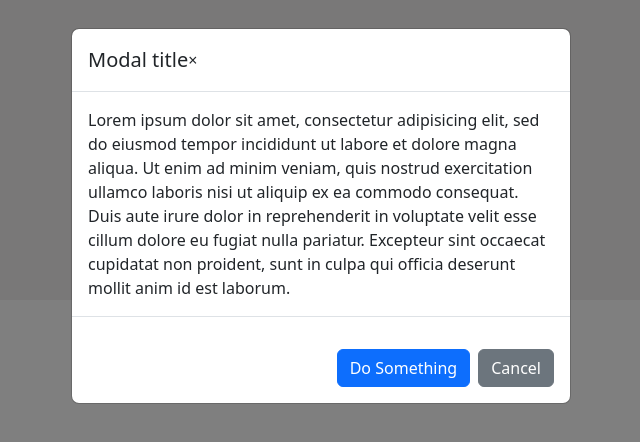
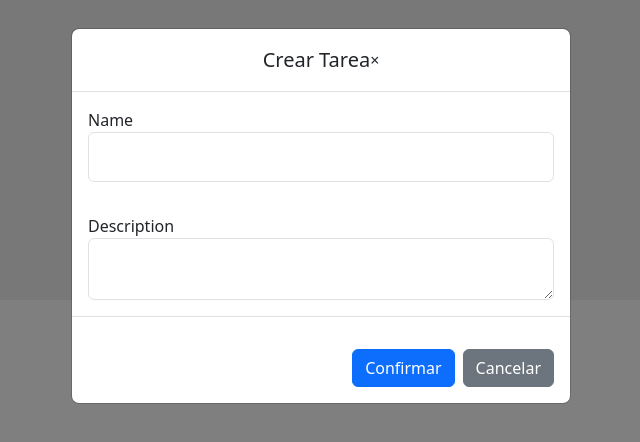
Before and after one commit to eudyyuniorramires/todo-app, a React (Create React App) app: page / in a window 1280 px wide. Both pictures are taken after a click on the button "Crear Tarea". Shown: the top 442 px of the page, without its empty margins (319-959 px from the left). Built offline with nearby package versions, Linux system fonts and the light colour scheme.

Commit message:
Implement task creation functionality with modal; add styling for input fields

```diff
--- a/src/Components/TodoList.jsx
+++ b/src/Components/TodoList.jsx
@@ -5,9 +5,21 @@ import CreateTask from "../Modal/CreateTask";
 const TodoList = () => {
 
     const [modal, setModal] = useState(false);
+    const [taskList, setTaskList] = useState([]);
 
     const toggle = () =>{
         setModal(!modal);
+    }
+
+
+    const saveTask = (taskObject) =>{
+
+        let tempList = taskList;
+        tempList.push(taskObject);
+        setTaskList(tempList);
+        setModal(false);
+
+
     }
     return (
 
@@ -18,10 +30,10 @@ const TodoList = () => {
         </div>
 
         <div className='tarea-container'>
-
+              {taskList.map((Object) => <li>{Object.Name} </li>)}
         </div>
 
-        <CreateTask toggle = {toggle } modal ={modal}/>
+        <CreateTask toggle = {toggle } modal ={modal} save = {saveTask}/>
         </>
 
     );
--- a/src/Modal/CreateTask.jsx
+++ b/src/Modal/CreateTask.jsx
@@ -1,9 +1,37 @@
-import React from 'react';
+import React, { useState } from 'react';
 import { Button, Modal, ModalHeader, ModalBody, ModalFooter } from 'reactstrap';
+import '../Style/CreateTask.css'
 
-const CreateTask = ({modal ,toggle}) => {
+const CreateTask = ({modal ,toggle,save}) => {
 
 
+    const[taskName,setTaskName] = useState('');
+    const[taskDescription,setTasKDescription] = useState('');
+    const[taskList,setTaskList] = useState([])
+
+
+    const handleChange = (e) =>{
+
+        const {name,value} = e.target
+
+        if(name === "taskName"){
+
+            setTaskName(value)
+        }
+        else if(name ==="taskDescription"){
+            setTasKDescription(value)
+        }
+    }
+
+
+    const handleSave =() =>{
+
+           let taskObj = {}
+           taskObj["Name"] = taskName
+           taskObj["Description"] = taskDescription
+           save (taskObj)
+
+    }
     const closeBtn = (
     <button className="close" onClick={toggle} type="button">
        &times;
@@ -14,25 +42,39 @@ const CreateTask = ({modal ,toggle}) => {
     return (
 
     <div>
-        <Modal isOpen={modal} toggle={toggle} >
-        <ModalHeader toggle={toggle} close={closeBtn}>
-          Modal title
+        <Modal isOpen={modal} toggle={toggle}  >
+        <ModalHeader  className="ModalHeader" toggle={toggle} close={closeBtn}>
+          Crear Tarea
         </ModalHeader>
         <ModalBody>
-          Lorem ipsum dolor sit amet, consectetur adipisicing elit, sed do
-          eiusmod tempor incididunt ut labore et dolore magna aliqua. Ut enim ad
-          minim veniam, quis nostrud exercitation ullamco laboris nisi ut
-          aliquip ex ea commodo consequat. Duis aute irure dolor in
-          reprehenderit in voluptate velit esse cillum dolore eu fugiat nulla
-          pariatur. Excepteur sint occaecat cupidatat non proident, sunt in
-          culpa qui officia deserunt mollit anim id est laborum.
+
+          <form>
+             <div className='form-group'>
+                  <label id='nombre'>Name</label>
+                  <input type='text' className='form-control' id='name' value={taskName} onChange={handleChange} name='taskName'></input>
+             </div>
+
+             <div className='form-group  mt-8'>
+                <label id='descripcion' >Description</label>
+                <textarea id='description' className='form-control' type='text' value={taskDescription} onChange={handleChange}  name='taskDescription'></textarea>
+             </div>
+
+
+          </form>
+
+
+
+
+          <div className='Estados'>
+
+          </div>
           </ModalBody>
            <ModalFooter>
-          <Button color="primary" onClick={toggle}>
-            Do Something
+               <Button color="primary" onClick={handleSave}>
+                 Confirmar
                 </Button>{' '}
                    <Button color="secondary" onClick={toggle}>
-            Cancel
+                      Cancelar
                 </Button>
            </ModalFooter>
        </Modal>
--- /dev/null
+++ b/src/Style/CreateTask.css
@@ -0,0 +1,43 @@
+input{
+    border-style: solid;
+    border-width: 2px;
+    height: 50px;
+    border-radius: 8px;
+
+}
+
+textarea{
+    border-style: solid;
+    border-width:2px;
+    border-radius: 8px;
+}
+
+.Entrada-texto{
+
+    display: flex;
+    flex-direction: column;
+    gap: 100px;
+    width: 300px;
+}
+
+
+.form-group{
+
+    display: flex;
+    flex-direction: column;
+}
+
+.ModalHeader{
+
+    display: flex;
+    justify-content: center;
+
+}
+
+.Modal{
+
+
+    width:500px;
+    height: 100px;
+
+}
```
Lines whose indentation alone changed are shown as unchanged.
